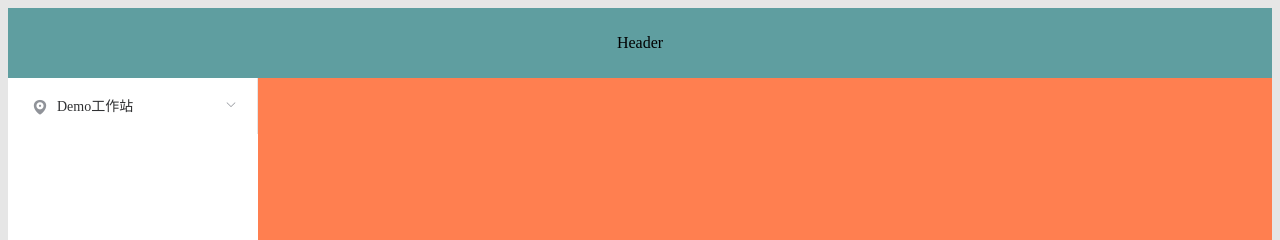
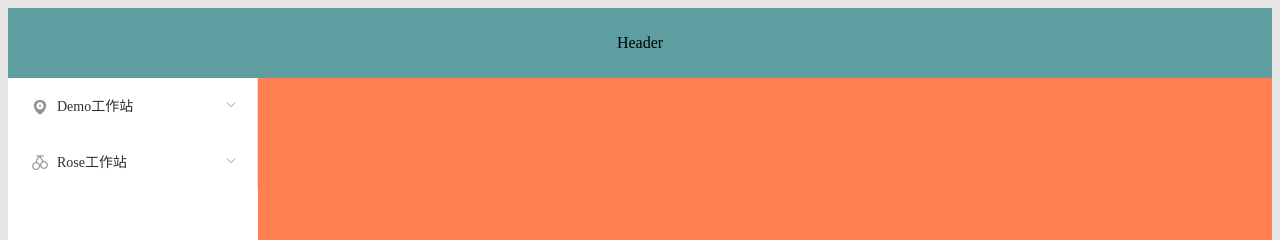
Before and after one commit to RegulusyLei/ranbaoproject, a Vue app: page / in a window 1280 px wide. Shown: the top 240 px of the page. Built offline with nearby package versions, Linux system fonts and the light colour scheme; what mint-ui, muse-ui, vue-resource would draw is missing.

Commit message:
rose工作站

```diff
--- a/src/components/comp-menu.vue
+++ b/src/components/comp-menu.vue
@@ -13,9 +13,9 @@
           <i :class="item.icon"></i>
           <span>{{item.name}}</span>
         </template>
-        <el-menu-item-group>
+        <!-- <el-menu-item-group> -->
           <el-menu-item  v-for="(items, indexs) in item.list" :key="indexs" :index="items.index">{{items.name}}</el-menu-item>
-        </el-menu-item-group>
+        <!-- </el-menu-item-group> -->
       </el-submenu>
     </el-menu>
   </el-col>
--- a/src/json/menu.json
+++ b/src/json/menu.json
@@ -25,5 +25,16 @@
         "name": "todolist"
       }
     ]
+  },
+  {
+    "index": "2",
+    "name": "Rose工作站",
+    "icon": "el-icon-cherry",
+    "list": [
+      {
+        "index": "/rose/echarts",
+        "name": "echarts"
+      }
+    ]
   }
 ]
--- /dev/null
+++ b/src/pages/room-rose/pages/echarts.vue
@@ -0,0 +1,5 @@
+<template>
+  <div>
+    <h2>echarts来啦</h2>
+  </div>
+</template>
--- /dev/null
+++ b/src/pages/room-rose/router/index.js
@@ -0,0 +1,14 @@
+import echarts from '../pages/echarts'
+
+export default [
+  {
+    path: '/rose',
+    name: 'echarts',
+    component: echarts,
+    children: [
+      {
+        path: 'echarts'
+      }
+    ]
+  }
+]
--- a/src/router/index.js
+++ b/src/router/index.js
@@ -62,6 +62,7 @@ import Vue from 'vue'
 import Router from 'vue-router'
 import DemoRouter from '@/pages/room-demo/router' // demo空间
 import LeigeRouter from '@/pages/room-leige/router' // 磊哥空间
+import RoseRouter from '@/pages/room-rose/router' // 磊哥空间
 
 import Home from '@/pages/home' // 主页
 
@@ -75,7 +76,8 @@ const router = new Router({
       component: Home,
       children: [
         ...DemoRouter,
-        ...LeigeRouter
+        ...LeigeRouter,
+        ...RoseRouter
       ]
     },
     { //路由重定向--遇到没有设定的路由跳转到指定路由
```
